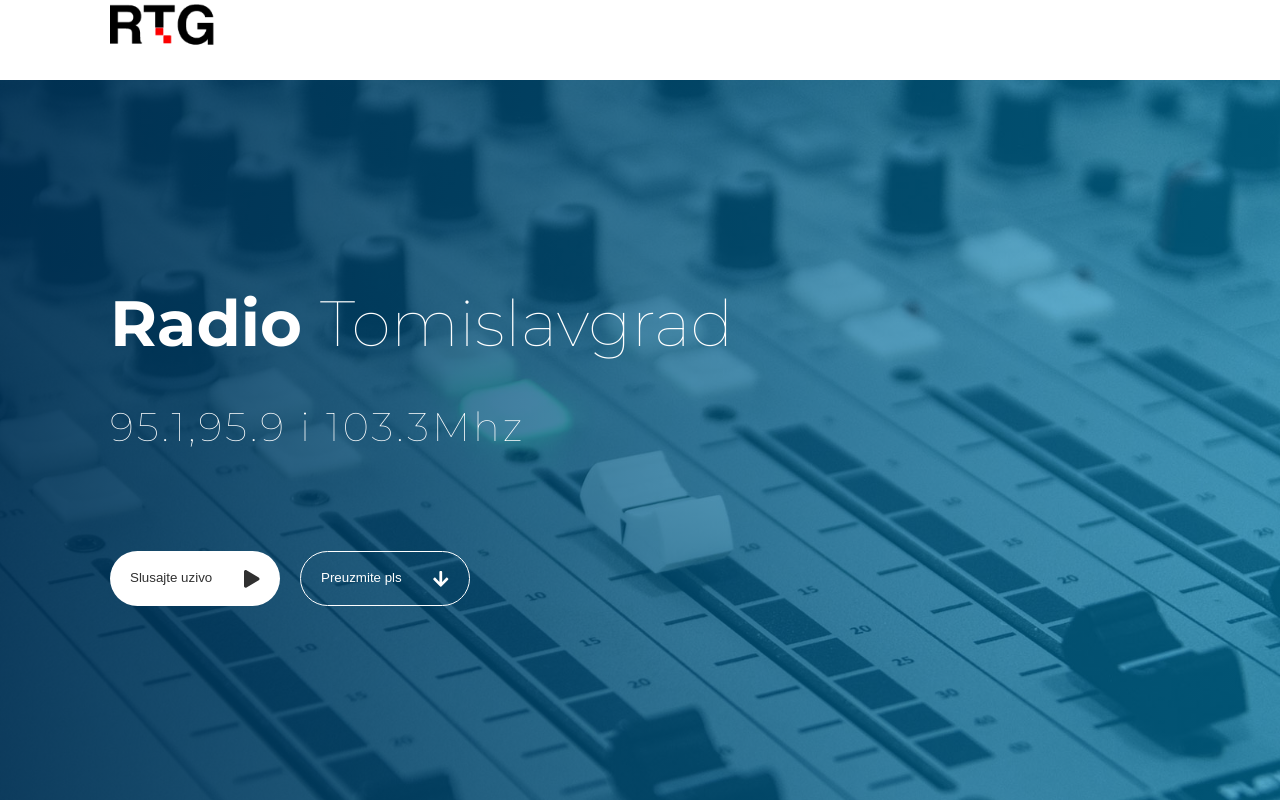
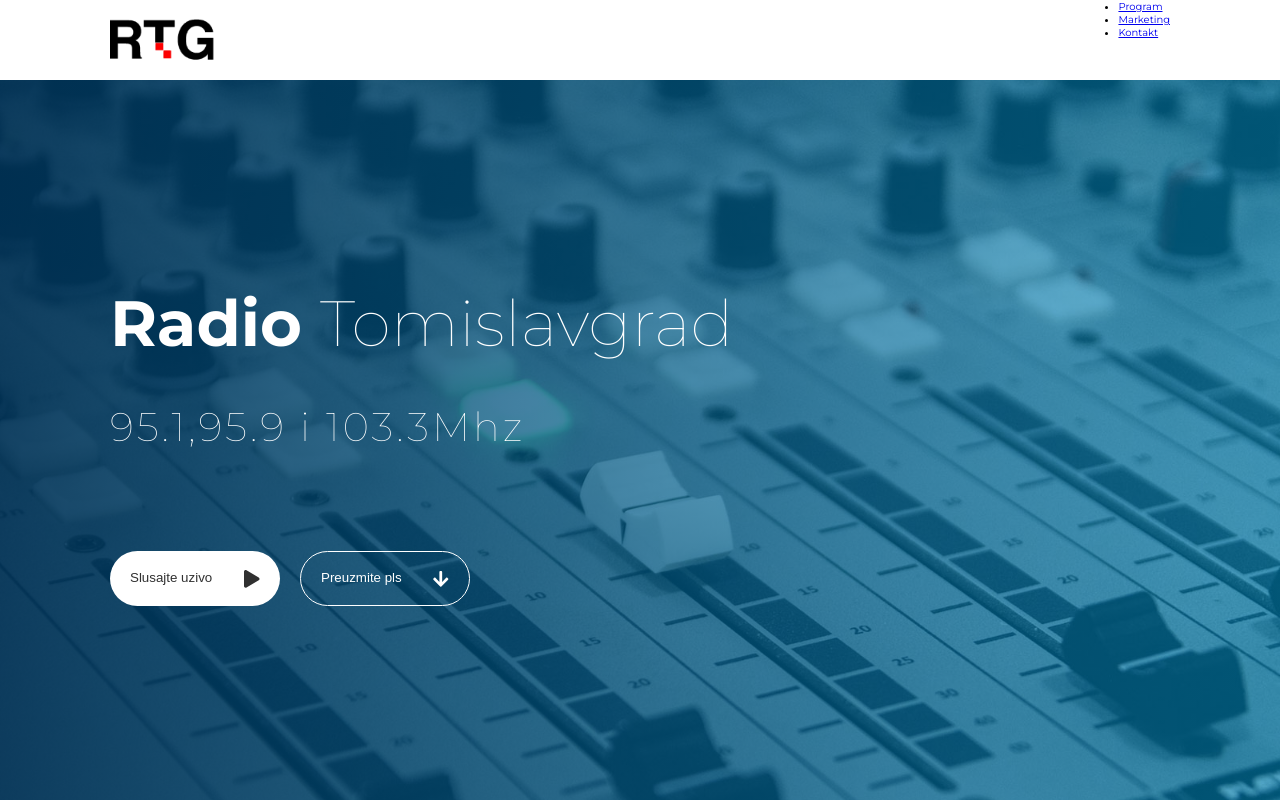
Before and after one commit to MilicTG/radio-tg, a React (Create React App) app: page / in a window 1280 px wide. Shown: the top 800 px of the page. Built offline with nearby package versions, Linux system fonts and the light colour scheme.

Commit message:
Keep trying man

```diff
--- a/src/components/navbar/Navbar.js
+++ b/src/components/navbar/Navbar.js
@@ -9,6 +9,20 @@ const Navbar = props => (
    <NavbarWrapper>
       <NavbarContainer>
          <Logo />
+         <Spacer />
+         <NavigationItems>
+            <ul>
+               <li>
+                  <Link to='/program'>Program</Link>
+               </li>
+               <li>
+                  <Link to='/marketing'>Marketing</Link>
+               </li>
+               <li>
+                  <Link to='/kontakt'>Kontakt</Link>
+               </li>
+            </ul>
+         </NavigationItems>
       </NavbarContainer>
    </NavbarWrapper>
 );
@@ -25,9 +39,8 @@ const NavbarContainer = styled.div`
    display: flex;
    margin: auto;
    padding: 0 2rem;
-   justify-content: space-between;
    align-content: center;
-
+   height: 100%;
    @media ${device.deviceDesktop} {
       max-width: 1100px;
    }
@@ -36,6 +49,10 @@ const NavbarContainer = styled.div`
    }
 `;
 
+const Spacer = styled.div`
+   flex: 1;
+`;
+
 const NavigationItems = styled.div``;
 
 export default Navbar;
```
